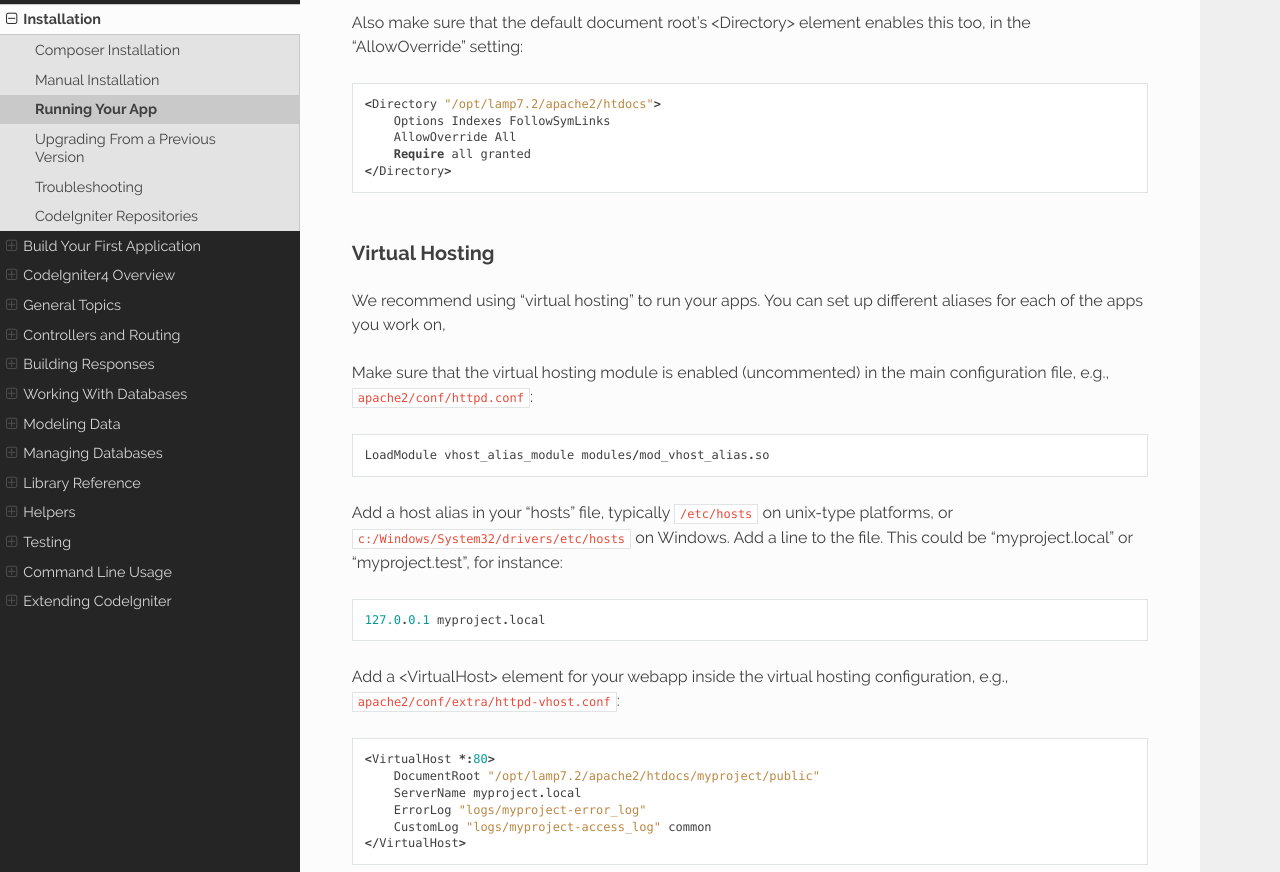
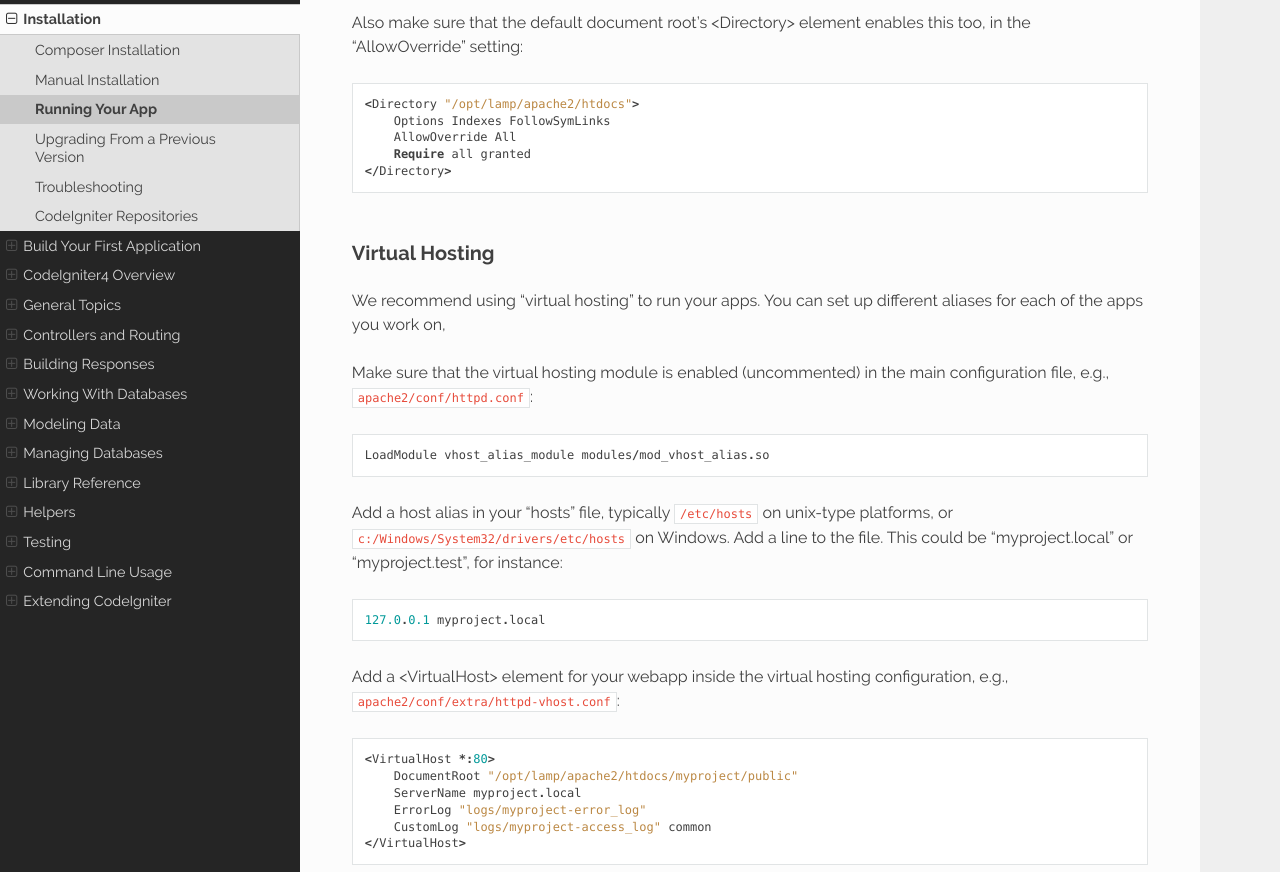
Before and after one commit to NEKOGET/ci4_user_guide_src, a Sphinx documentation site: the page built from source/installation/running.rst, in a window 1280 px wide and 1400 px high, scrolled down 2244 px. Shown: the part 163-1035 px from the top of the window. Built offline with Sphinx 7.4.7 and the Read the Docs theme 2.0.0, drawn with Linux system fonts in a browser that asks for light colours; pages that are not in the unit, such as notebooks, are missing from menus.

Commit message:
Update various references to 7.2

```diff
--- a/source/installation/running.rst
+++ b/source/installation/running.rst
@@ -93,7 +93,7 @@ configuration file, e.g., ``apache2/conf/httpd.conf``::
 Also make sure that the default document root's <Directory> element enables this too,
 in the "AllowOverride" setting::
 
-    <Directory "/opt/lamp7.2/apache2/htdocs">
+    <Directory "/opt/lamp/apache2/htdocs">
         Options Indexes FollowSymLinks
         AllowOverride All
         Require all granted
@@ -120,7 +120,7 @@ Add a <VirtualHost> element for your webapp inside the virtual hosting configura
 e.g., ``apache2/conf/extra/httpd-vhost.conf``::
 
     <VirtualHost *:80>
-        DocumentRoot "/opt/lamp7.2/apache2/htdocs/myproject/public"
+        DocumentRoot "/opt/lamp/apache2/htdocs/myproject/public"
         ServerName myproject.local
         ErrorLog "logs/myproject-error_log"
         CustomLog "logs/myproject-access_log" common
--- a/source/installation/upgrade_4xx.rst
+++ b/source/installation/upgrade_4xx.rst
@@ -30,7 +30,7 @@ subforum for an up-to-date list!
 
 **Namespaces**
 
-- CI4 is built for PHP7.2+, and everything in the framework is namespaced, except for the helpers.
+- CI4 is built for PHP7.3+, and everything in the framework is namespaced, except for the helpers.
 
 **Application Structure**
 
--- a/source/intro/requirements.rst
+++ b/source/intro/requirements.rst
@@ -2,7 +2,7 @@
 Server Requirements
 ###################
 
-`PHP <https://www.php.net/>`_ version 7.2 or newer is required, with the
+`PHP <https://www.php.net/>`_ version 7.3 or newer is required, with the
 `*intl* extension <https://www.php.net/manual/en/intl.requirements.php>`_ and `*mbstring* extension <https://www.php.net/manual/en/mbstring.requirements.php>`_
 installed.
 
```
